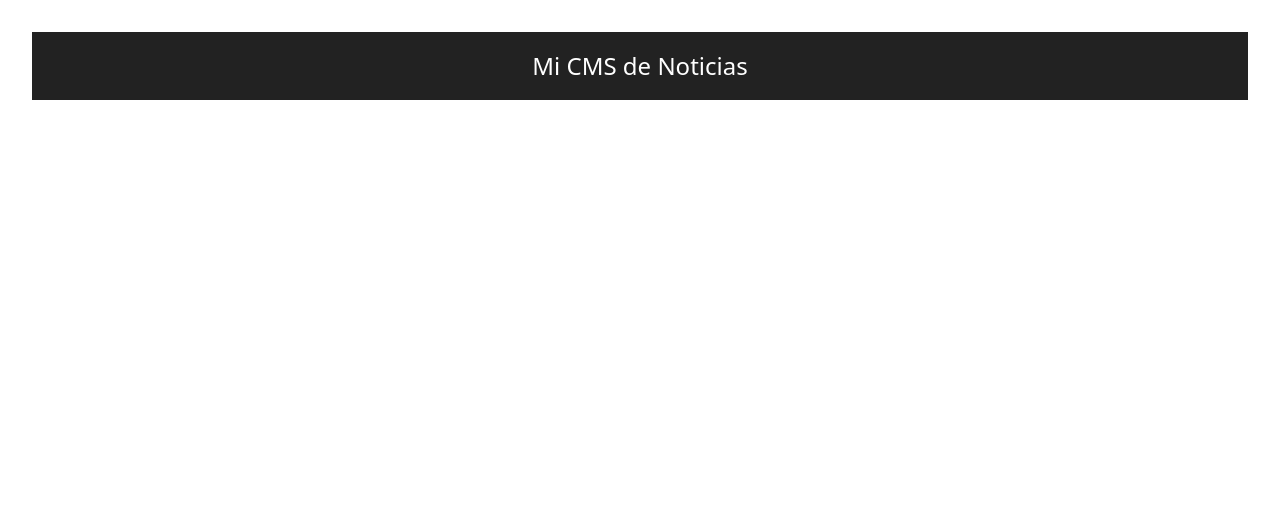
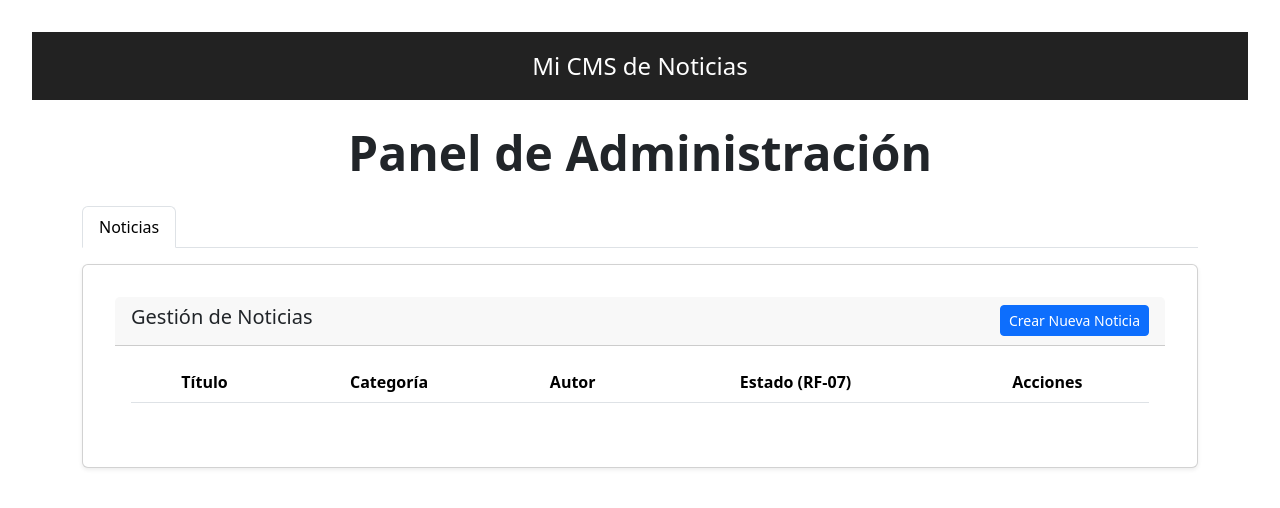
Before and after one commit to FernandoLion/ProyectoFinal_LeonJhojan_-_RamirezJavier, a React (Vite) app: page /admin in a window 1280 px wide. Before the commit this address had no page. Shown: the top 508 px of the page. Built offline with nearby package versions, Linux system fonts and the light colour scheme.

Commit message:
Agregamos la page de admin, donde va a poder manejar las noticias (posteriormente se añadira para secciones) Se integro la ruta como /admin

```diff
--- a/src/App.jsx
+++ b/src/App.jsx
@@ -5,6 +5,7 @@ import './App.css'
 import Navbar from './Components/Navbar/Navbar'
 import HomePage from './Pages/HomePage/HomePaje'
 import NoticiaDetallePage from './Pages/NoticiaDetallePage/NoticiaDetallePage'
+import AdminDashboardPage from './Pages/AdminDashboardPage/AdminDashboardPage'
 function App() {
   return (
     <>
@@ -16,6 +17,7 @@ function App() {
           <Route path="/login" element={<LoginPage />} />
           <Route path="/registro" element={<RegisterPage />} />
           <Route path="/noticia/:id" element={<NoticiaDetallePage />} />
+          <Route path="/admin" element={<AdminDashboardPage />} />
         </Routes>
       </main>
     </>
--- /dev/null
+++ b/src/Pages/AdminDashboardPage/AdminDashboardPage.jsx
@@ -0,0 +1,103 @@
+import React from 'react';
+
+const AdminDashboardPage = () => {
+
+  const renderTablaNoticias = () => (
+    <div className="card shadow-sm">
+      <div className="card-header d-flex justify-content-between align-items-center">
+        <h5>Gestión de Noticias</h5>
+    {/* este link nos va a serrvir despues para creear noticias desde el panel admin */}
+        <a href="/admin/crear-noticia" className="btn btn-primary btn-sm">
+          Crear Nueva Noticia
+        </a>
+
+      </div>
+      <div className="card-body">
+        <table className="table table-hover align-middle">
+          <thead>
+            <tr>
+                {/* aqui van los atributos de las noticias */}
+              <th>Título</th>
+              <th>Categoría</th>
+              <th>Autor</th>
+              <th>Estado (RF-07)</th>
+              <th>Acciones</th>
+            </tr>
+          </thead>
+          <tbody>
+            {/*aqui vamos a agregar nuestras noticias */}
+          </tbody>
+        </table>
+      </div>
+    </div>
+  );
+
+
+  const renderTablaSecciones = () => (
+    <div className="card shadow-sm">
+      <div className="card-header d-flex justify-content-between align-items-center">
+        <h5>Gestión de Secciones</h5>
+        <button className="btn btn-primary btn-sm">
+          Crear Nueva Sección
+        </button>
+      </div>
+      <div className="card-body">
+        <table className="table table-hover align-middle">
+          <thead>
+            <tr>
+              <th>Nombre de Sección</th>
+              <th>Acciones</th>
+            </tr>
+          </thead>
+          <tbody>
+            <tr>
+              <td>Tecnología</td>
+              <td>
+                <button className="btn btn-secondary btn-sm me-2">Editar</button>
+                <button className="btn btn-danger btn-sm">Eliminar</button>
+              </td>
+            </tr>
+            <tr>
+              <td>Deportes</td>
+              <td>
+                <button className="btn btn-secondary btn-sm me-2">Editar</button>
+                <button className="btn btn-danger btn-sm">Eliminar</button>
+              </td>
+            </tr>
+             <tr>
+              <td>Política</td>
+              <td>
+                <button className="btn btn-secondary btn-sm me-2">Editar</button>
+                <button className="btn btn-danger btn-sm">Eliminar</button>
+              </td>
+            </tr>
+          </tbody>
+        </table>
+      </div>
+    </div>
+  );
+
+  return (
+    <div>
+      <h1 className="display-5 fw-bold mt-4 mb-4">Panel de Administración</h1>
+
+      {/* son las pestañas de navegacion*/}
+      <ul className="nav nav-tabs mb-3" id="adminTabs" role="tablist">
+        <li className="nav-item" role="presentation">
+          <button className="nav-link active" id="noticias-tab" data-bs-toggle="tab" data-bs-target="#noticias" type="button" role="tab" aria-controls="noticias" aria-selected="true">
+            Noticias
+          </button>
+        </li>
+      </ul>
+
+      {/* aqui va el div de las noticias*/}
+      <div className="tab-content" id="adminTabsContent">
+        <div className="tab-pane fade show active" id="noticias" role="tabpanel" aria-labelledby="noticias-tab">
+          {renderTablaNoticias()}
+        </div>
+      </div>
+    </div>
+  );
+};
+
+export default AdminDashboardPage;
```
